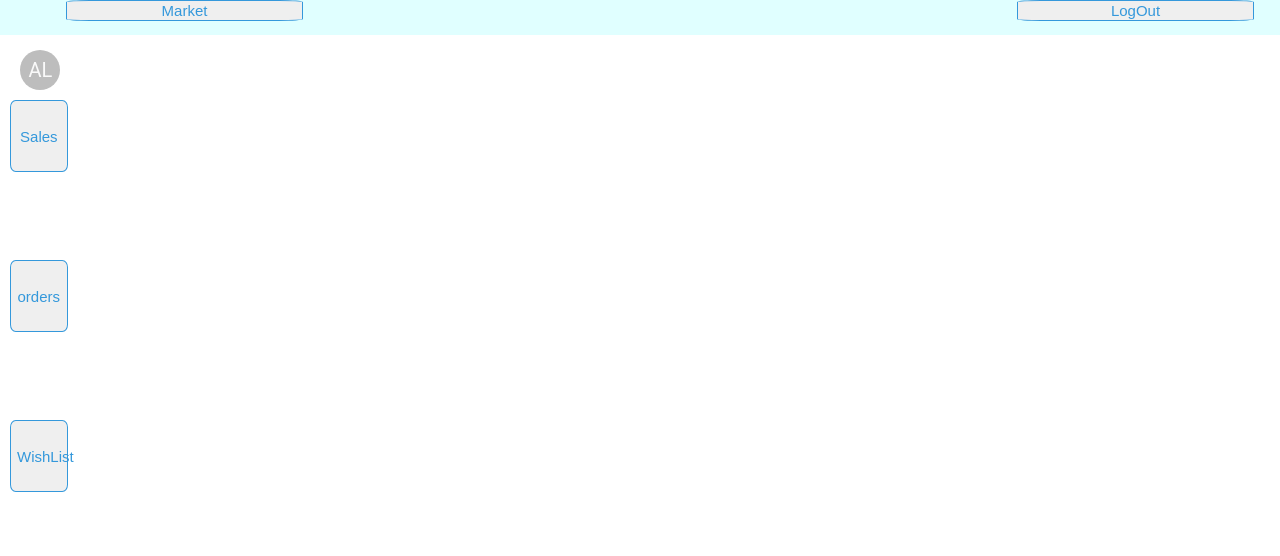
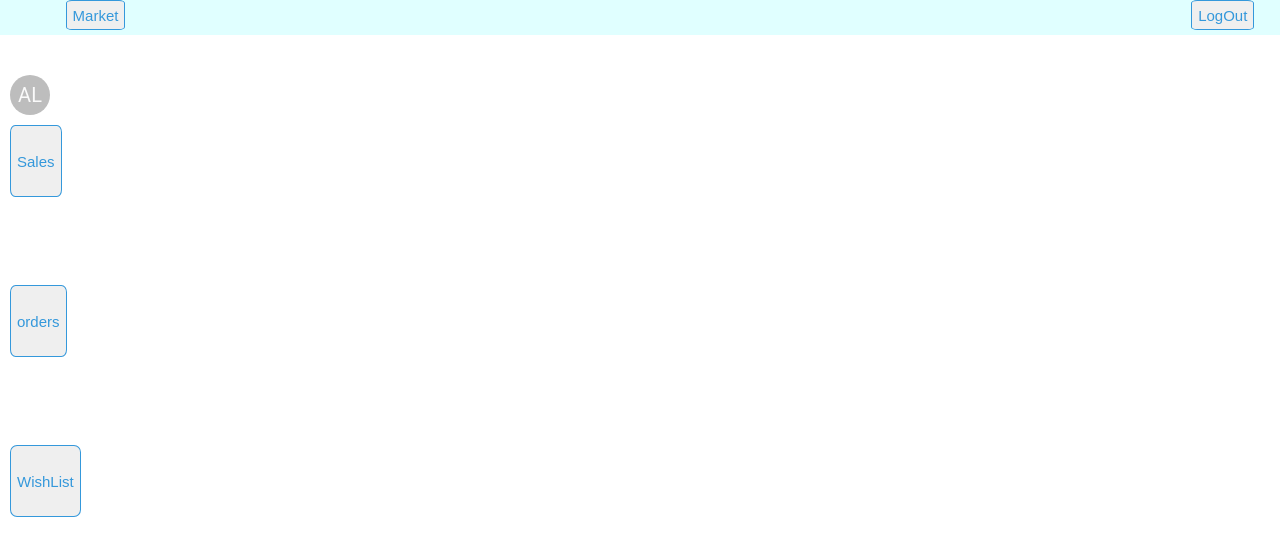
Before and after one commit to Falanke21/REM-demo-website, a React (Create React App) app in the folder fgnb/: page /user in a window 1280 px wide. Shown: the top 556 px of the page. Built offline with nearby package versions, Linux system fonts and the light colour scheme.

Commit message:
Edit some property in User.css

```diff
--- a/fgnb/src/User.css
+++ b/fgnb/src/User.css
@@ -1,6 +1,6 @@
 .avatar{
 	position: absolute;
-	margin-left: 8%;
+	margin-left: 10px;
 	margin-top: 20px;
 	height: 50px;
 	margin-bottom: 10px;
@@ -26,8 +26,8 @@
 }
 .market_button{
 	border: 1px solid #3498db;
-	width: 20%;
-	height: 20%;
+	width: auto;
+	height: 30px;
 	font-size: 15px;
 	cursor: pointer;
 	border-radius: 10%;
@@ -41,8 +41,8 @@
 }
 .logout_button{
 	border: 1px solid #3498db;
-	width: 20%;
-	height: 20%;
+	width: auto;
+	height: 30px;
 	font-size: 15px;
 	cursor: pointer;
 	border-radius: 10%;
@@ -55,10 +55,10 @@
 	color: red;
 }
 .profiles{
-	width:20%;
+	width:96%;
 	height: 100vh;
-	position: absolute;
-	top: 30px;
+	position: relative;
+	top: 20px;
 }
 .sales{
 	width: 50%;
@@ -80,7 +80,7 @@
 }
 .profile_button{
 	border: 1px solid #3498db;
-	width: 45%;
+	width: auto;
 	height: 45%;
 	font-size: 15px;
 	cursor: pointer;
```
